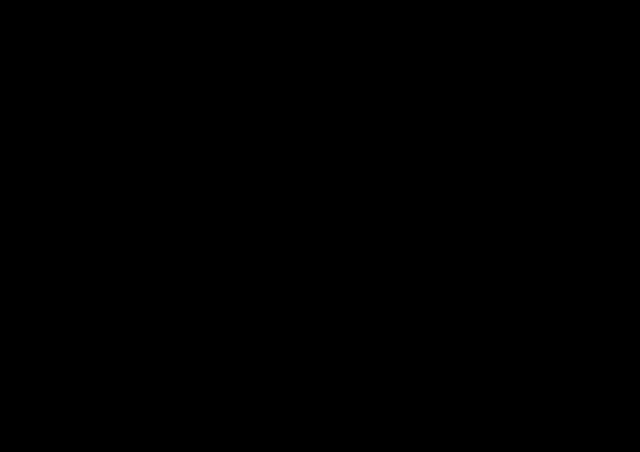
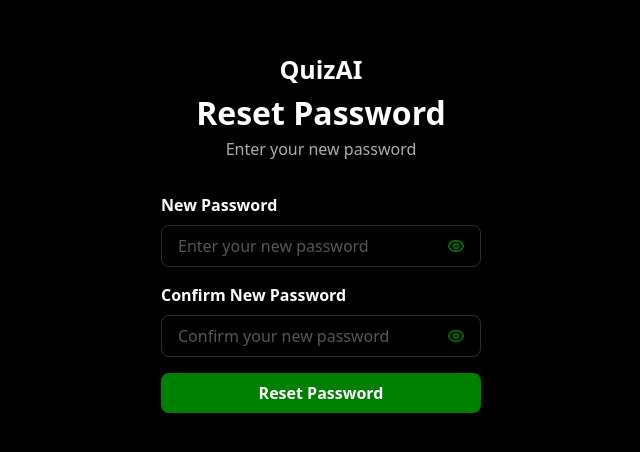
Before and after one commit to murad403/quiz-ai-dashboard, a Next.js app: page /auth/reset-password in a window 1280 px wide. Shown: the part 168-620 px from the top of the page, without its empty margins (319-959 px from the left). Built offline with nearby package versions, Linux system fonts and the light colour scheme.

Commit message:
add reset password functionality with validation

```diff
--- a/src/app/(auth)/auth/reset-password/page.tsx
+++ b/src/app/(auth)/auth/reset-password/page.tsx
@@ -1,9 +1,91 @@
-import React from 'react'
+"use client"
+import { resetPasswordValidation } from '@/validation/validation';
+import { zodResolver } from '@hookform/resolvers/zod';
+import { Eye, EyeOff } from 'lucide-react';
+import React, { useState } from 'react'
+import { SubmitHandler, useForm } from 'react-hook-form';
+import z from 'zod';
+
+
+
+type TInputs = z.infer<typeof resetPasswordValidation>
 
 const ResetPassword = () => {
+  const [showNewPassword, setShowNewPassword] = useState<boolean>(false);
+  const [showConfirmPassword, setShowConfirmPassword] = useState<boolean>(false);
+
+  const { register, handleSubmit, formState: { errors } } = useForm<TInputs>({
+    resolver: zodResolver(resetPasswordValidation)
+  })
+
+  const onSubmit: SubmitHandler<TInputs> = (data) => {
+    console.log(data)
+  }
+
   return (
-    <div>
+    <div className="w-full md:w-1/2 flex flex-col items-center justify-center gap-8">
+      <div className="text-center">
+        <h2 className='text-main font-semibold text-subheading'>QuizAI</h2>
+        <h1 className="font-semibold text-heading text-main">Reset Password</h1>
+        <p className="text-paragraph text-title">Enter your new password</p>
+      </div>
 
+      <form className="w-full md:w-1/2 space-y-4" onSubmit={handleSubmit(onSubmit)}>
+        {/* New Password Field */}
+        <div>
+          <label className="text-main font-semibold text-paragraph block mb-2" htmlFor="newPassword">
+            New Password
+          </label>
+          <div className="relative">
+            <input
+              type={showNewPassword ? "text" : "password"}
+              className="w-full appearance-none px-4 py-2 pr-12 border border-gray-700/70 rounded-lg focus:outline-2 outline-header text-title"
+              placeholder="Enter your new password"
+              {...register("newPassword")}
+            />
+            <button
+              type="button"
+              onClick={() => setShowNewPassword(!showNewPassword)}
+              className="absolute inset-y-0 right-0 flex items-center pr-4 text-header hover:text-header/80"
+              aria-label={showNewPassword ? "Hide password" : "Show password"}
+            >
+              {showNewPassword ? <EyeOff size={18} /> : <Eye size={18} />}
+            </button>
+          </div>
+          {errors.newPassword && <p className="text-red-500 text-sm mt-2">{errors.newPassword.message}</p>}
+        </div>
+
+        {/* Confirm New Password Field */}
+        <div>
+          <label className="text-main font-semibold text-paragraph block mb-2" htmlFor="confirmPassword">
+            Confirm New Password
+          </label>
+          <div className="relative">
+            <input
+              type={showConfirmPassword ? "text" : "password"}
+              className="w-full appearance-none px-4 py-2 pr-12 border border-gray-700/70 rounded-lg focus:outline-2 outline-header text-title"
+              placeholder="Confirm your new password"
+              {...register("confirmPassword")}
+            />
+            <button
+              type="button"
+              onClick={() => setShowConfirmPassword(!showConfirmPassword)}
+              className="absolute inset-y-0 right-0 flex items-center pr-4 text-header hover:text-header/80"
+              aria-label={showConfirmPassword ? "Hide password" : "Show password"}
+            >
+              {showConfirmPassword ? <EyeOff size={18} /> : <Eye size={18} />}
+            </button>
+          </div>
+          {errors.confirmPassword && <p className="text-red-500 text-sm mt-2">{errors.confirmPassword.message}</p>}
+        </div>
+
+        <button
+          type="submit"
+          className="text-main font-semibold w-full text-center py-2 rounded-lg bg-header hover:bg-header/90"
+        >
+          Reset Password
+        </button>
+      </form>
     </div>
   )
 }
--- a/src/validation/validation.ts
+++ b/src/validation/validation.ts
@@ -11,3 +11,11 @@
         .min(1, { message: "Email is required" })
         .email({ message: "Please enter a valid email address" })
 })
+
+export const resetPasswordValidation = z.object({
+  newPassword: z.string().min(6, "Password must be at least 6 characters"),
+  confirmPassword: z.string().min(6, "Password must be at least 6 characters")
+}).refine((data) => data.newPassword === data.confirmPassword, {
+  message: "Passwords don't match",
+  path: ["confirmPassword"],
+});
```
Also changed, not shown: 1 other file (tests, documents, lock files or other folders).
